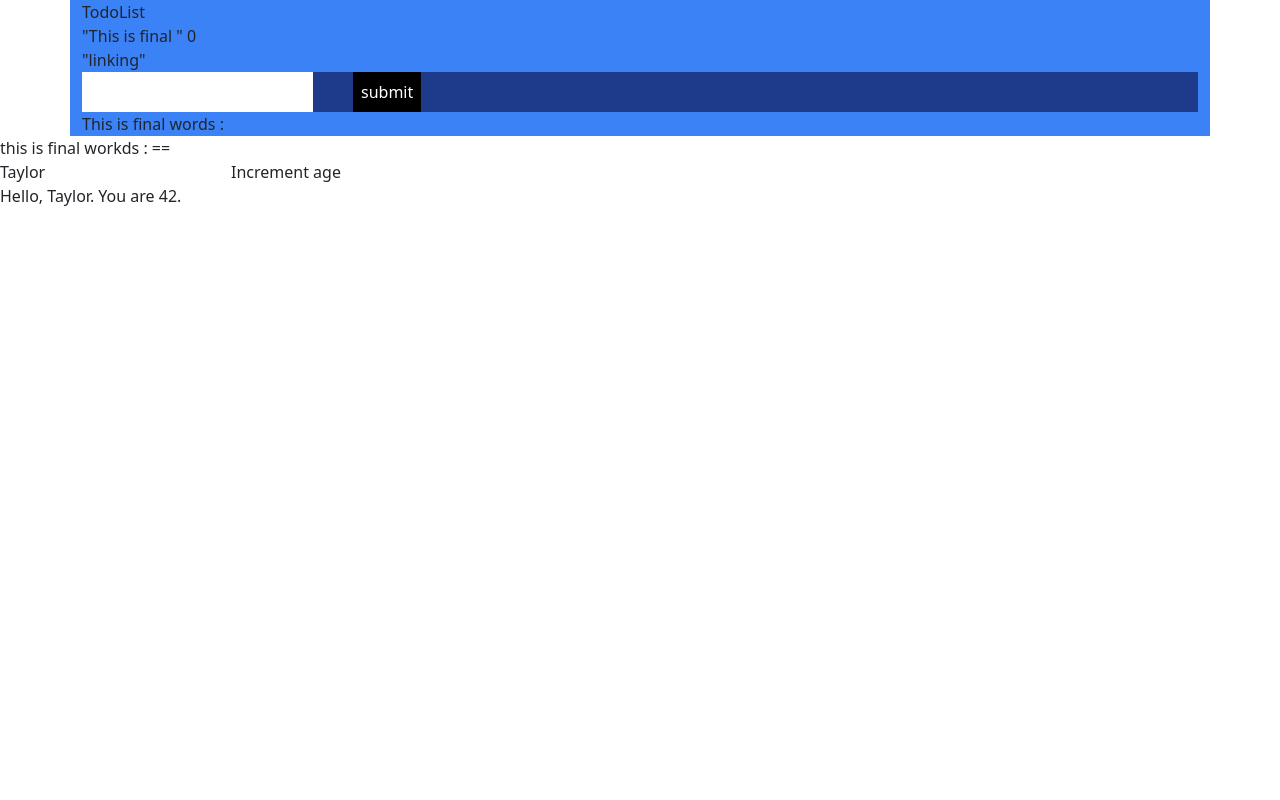
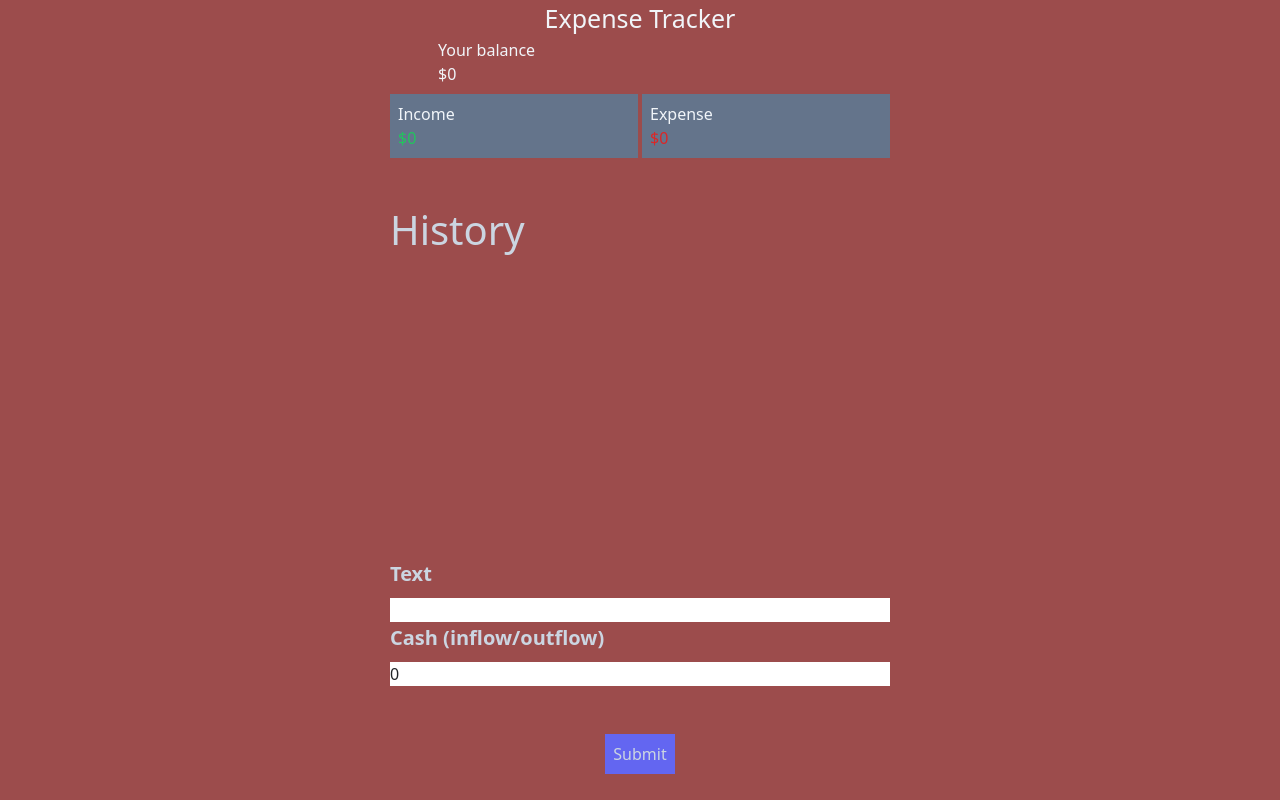
Before and after one commit to richedperson1/interviewFeaturesMakers, a React (Vite) app: page / in a window 1280 px wide. Built offline with nearby package versions, Linux system fonts and the light colour scheme.

Commit message:
added expense tracker

```diff
--- a/index.css
+++ b/index.css
@@ -12,5 +12,5 @@ html,
 body {
     width: 100%;
     height: 100%;
-    background-color: wheat;
+
 }
--- a/index.html
+++ b/index.html
@@ -10,7 +10,7 @@
   <title>Rutvik Jaiswal</title>
 </head>
 
-<body >
+<body style="background-color: rgb(156, 76, 76);">
   <div id="root"></div>
   <script type="module" src="/src/main.jsx"></script>
 </body>
--- a/src/app.jsx
+++ b/src/app.jsx
@@ -2,7 +2,7 @@ import Effecting from './useEffecting/main';
 import UserContextProviderFun from './context/userContextProvider';
 import TodoList from './todoList/app';
 import Forming from './todoList/useReducer';
-
+import Expense_tracker from './expense_tracker/app';
 const App = () => {
 
     // const { user } = useContext(UserContext)
@@ -10,8 +10,10 @@ const App = () => {
     return (
         <>
             <UserContextProviderFun>
-                <TodoList />
+                {/* <TodoList />
                 <Forming />
+            */}
+                <Expense_tracker />
 
             </UserContextProviderFun>
         </>
--- a/src/expense_tracker/app.jsx
+++ b/src/expense_tracker/app.jsx
@@ -33,31 +33,34 @@ const Expense_tracker = () => {
                     </div>
 
                     <div className="income-expense-layout flex mt-2 gap-1">
-                        <span className="flex flex-col w-[50%] p-5 bg-slate-500">
+                        <span className="flex flex-col p-2 w-[50%]  bg-slate-500">
                             <span className="title text-slate-100">Income</span>
                             <span className="title text-green-500">${total_income}</span>
                         </span>
-                        <span className="flex flex-col w-[50%] p-5 bg-slate-500">
+                        <span className="flex flex-col w-[50%] p-2 bg-slate-500">
                             <span className="title text-slate-100">Expense</span>
                             <span className="title text-red-600">${total_expense}</span>
                         </span>
                     </div>
                     <div className="cash-transaction flex flex-col py-5">
                         <h1 className="text-slate-300 pb-5">History</h1>
+                        <div className="wrapper overflow-y-auto h-[200px]">
+
+
                             {
                                 history_items && history_items.map((val) => {
                                     return (
                                         <>
 
-                                        <span className={`flex justify-between item-center bg-slate-500 p-2 border-r-4 {} border-red-700 mt-2 ${val.num > 0 ? "border-g-4" : "border-g-4"}`}>
+                                            <span className={`flex justify-between item-center bg-slate-500 p-2 border-r-4  mt-2 ${val.num > 0 ? "border-green-700 border-g-4" : "border-red-4 border-red-700"}`}>
                                                 <span className="text-slate-300">{val.name}</span>
-                                            <span className="flow text-slate-300">+{val.num}</span>
+                                                <span className="flow text-slate-300">{val.num > 0 ? `+${val.num}` : `${val.num}`}</span>
                                             </span>
                                         </>
                                     )
                                 })
                             }
-
+                        </div>
 
                     </div>
                     {/* adding the transitions */}
```
Lines whose indentation alone changed are shown as unchanged.
